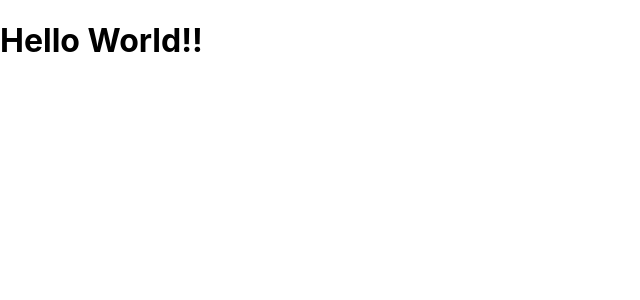
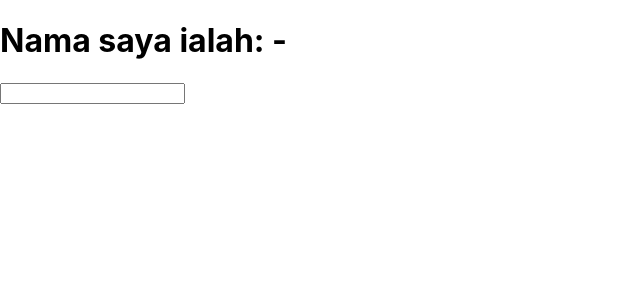
Before and after one commit to skolacode/safwan-one-one, a React (Create React App) app in the folder todo-app/: page / in a window 1280 px wide. Shown: the top 300 px of the page, without its empty margins (0-640 px from the left). Built offline with nearby package versions, Linux system fonts and the light colour scheme.

Commit message:
1. update the lesson planner 2. implement the useState

```diff
--- a/todo-app/src/pages/LandingPage.jsx
+++ b/todo-app/src/pages/LandingPage.jsx
@@ -1,17 +1,25 @@
-import React from 'react'
+import React, { useState } from 'react'
 
 export const LandingPage = () => {
+
+  /**
+   * what is useState?
+   * - useState is a hook
+   * - it is used to hold your value that you want to mutate
+  */
+
+  // THIS IS CANNOT
+  // let x = 1
+  // x = 2
+  // You can't MUTATE variable
+
+  const [firstName, setFirstName] = useState("-")
+
   return (
     <div>
-      <h1>Hello World!!</h1>
+      <h1>Nama saya ialah: {firstName}</h1>
+
+      <input type="text" onChange={ (evt) => setFirstName(evt.target.value) } />
     </div>
   )
 }
-
-export const SafwanPage = () => {
-  return (
-    <div>
-      <h1>Hello World Safwan!!</h1>
-    </div>
-  )
-}
```
Also changed, not shown: 1 other file (tests, documents, lock files or other folders).
